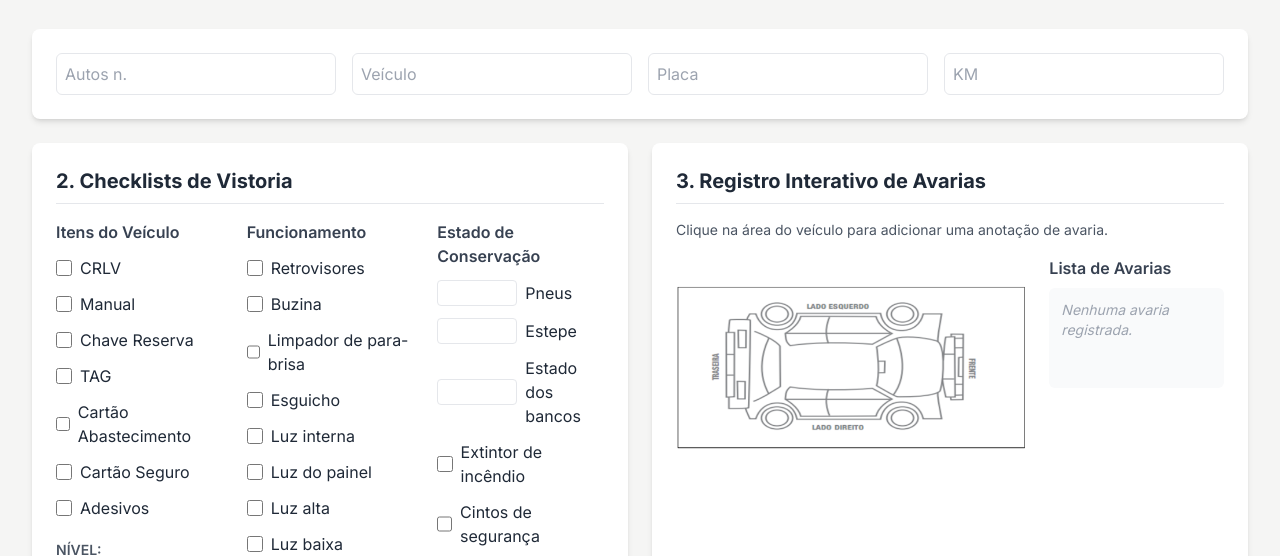
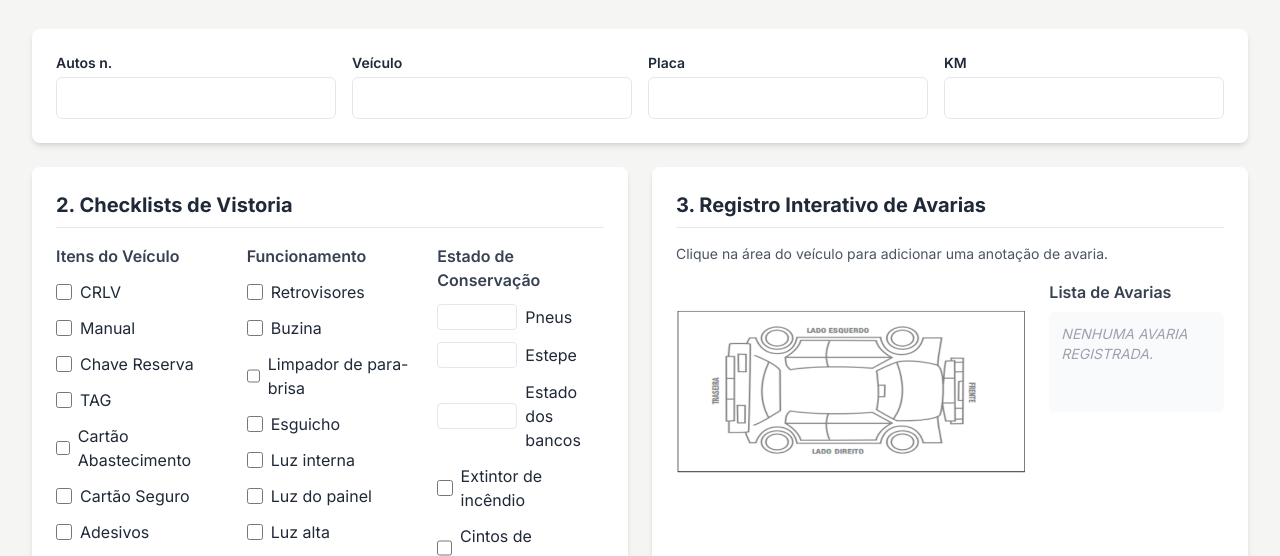
Before and after one commit to diegoviana300/vistoria, a plain HTML site: page index.html in a window 1280 px wide. Shown: the part 201-757 px from the top of the page. Drawn offline with nearby package versions, Linux system fonts and the light colour scheme; a script that the page names is missing.

Commit message:
Update index.html

```diff
--- a/index.html
+++ b/index.html
@@ -7,8 +7,6 @@
     <script src="https://cdn.tailwindcss.com"></script>
     <script src="https://cdnjs.cloudflare.com/ajax/libs/signature_pad/1.5.3/signature_pad.min.js"></script>
     <!-- Chosen Palette: Warm Neutrals -->
-    <!-- Application Structure Plan: A estrutura da aplicação foi desenhada como um formulário digital de página única, dividido em seções lógicas que seguem o fluxo do documento original (Identificação, Checklists, Avarias, Responsáveis). Esta abordagem foi escolhida por ser a mais intuitiva para um usuário que precisa preencher um relatório de forma sequencial. O principal elemento interativo é o diagrama de avarias, que transforma uma anotação textual em um registro visual e preciso, melhorando significativamente a usabilidade e a qualidade da informação coletada. A aplicação culmina com ações claras (imprimir/limpar). -->
-    <!-- Visualization & Content Choices: Informação: Campos de texto e checkboxes (HTML padrão). Objetivo: Coleta de dados estruturados. Interação: Preenchimento padrão. Justificativa: Universalmente compreendido. | Informação: Avarias do veículo. Objetivo: Registrar danos espaciais. Apresentação: Imagem do veículo (IMG tag). Interação: Cliques na imagem abrem um modal para adicionar descrição, marcando o local exato com cores distintas. Justificativa: Utiliza a imagem fornecida pelo usuário para máxima fidelidade. -->
     <!-- CONFIRMATION: NO SVG graphics used. NO Mermaid JS used. -->
     <style>
         @import url('https://fonts.googleapis.com/css2?family=Inter:wght@400;500;600;700&display=swap');
@@ -46,6 +44,13 @@
             height: 4rem; /* 64px */
             pointer-events: none; /* Allow clicking through */
         }
+input[type="text"],
+input[type="number"],
+textarea,
+#damage-list li { /* <-- Adicione esta linha */
+    text-transform: uppercase;
+}
+
         @media print {
             @page {
                 size: A4 portrait;
@@ -141,9 +146,7 @@
                 width: 35% !important;
                 margin: 0 !important;
             }
-            #damage-list {
-                min-height: 130px !important;
-            }
+
             #responsaveis .signature-block {
                 margin-top: 2rem !important;
             }
@@ -171,6 +174,7 @@
             #photo-gallery-print img {
                 width: 100%;
             }
+
             #photo-gallery-print p {
                 text-align: center;
                 font-weight: bold;
@@ -212,10 +216,22 @@
             <section id="identificacao" class="bg-white p-6 rounded-lg shadow-md">
                 <h2 class="text-xl font-bold mb-4 border-b pb-2 sr-only">1. Identificação do Veículo</h2>
                 <div class="grid grid-cols-1 md:grid-cols-4 gap-4">
-                    <input type="text" placeholder="Autos n." class="p-2 border rounded-md">
-                    <input type="text" placeholder="Veículo" class="p-2 border rounded-md">
-                    <input type="text" value="" placeholder="Placa" class="p-2 border rounded-md">
-                    <input type="number" placeholder="KM" class="p-2 border rounded-md">
+    <div>
+        <label class="block font-semibold text-sm mb-1">Autos n.</label>
+        <input type="text" class="w-full p-2 border rounded-md">
+    </div>
+    <div>
+        <label class="block font-semibold text-sm mb-1">Veículo</label>
+        <input type="text" class="w-full p-2 border rounded-md">
+    </div>
+    <div>
+        <label class="block font-semibold text-sm mb-1">Placa</label>
+        <input type="text" value="" class="w-full p-2 border rounded-md">
+    </div>
+    <div>
+        <label class="block font-semibold text-sm mb-1">KM</label>
+        <input type="number" class="w-full p-2 border rounded-md">
+    </div>
 </div>
             </section>
 
@@ -411,7 +427,10 @@
 
     <div id="signature-modal" class="fixed inset-0 bg-black bg-opacity-50 flex items-center justify-center p-4 hidden z-50">
     <div class="bg-white rounded-lg shadow-xl p-6 w-full max-w-lg flex flex-col" style="height: 80vh; max-height: 500px;">
-            <h3 class="text-lg font-bold mb-4">Desenhe a Assinatura</h3>
+        <h3 class="text-lg font-bold mb-4 text-center">
+            Desenhe a Assinatura
+            <span class="text-red-600 font-bold">(Vire a tela na horizontal)</span>
+        </h3>
         <div class="flex-grow w-full">
             <canvas id="signature-pad" class="w-full h-full"></canvas>
         </div>
@@ -424,6 +443,7 @@
         </div>
     </div>
 </div>
+
 
     <script>
         let signaturePad;
```
Lines whose indentation alone changed are shown as unchanged.
